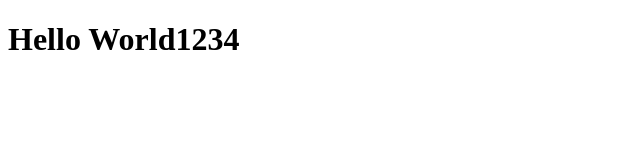
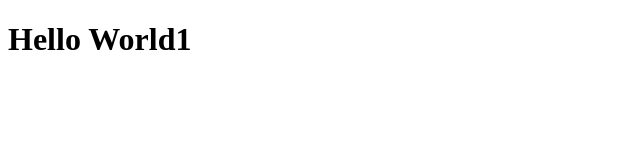
Before and after one commit to douglasgrando1993/Teste, a plain HTML site: page index.html in a window 1280 px wide. Shown: the full height of the page, 0-640 px from the left. Drawn offline with Linux system fonts and the light colour scheme.

Commit message:
mundado o titulo

```diff
--- a/index.html
+++ b/index.html
@@ -6,6 +6,6 @@
     <title>Document</title>
 </head>
 <body>
-    <h1>Hello World1234</h1>
+    <h1>Hello World1</h1>
 </body>
 </html>
```
